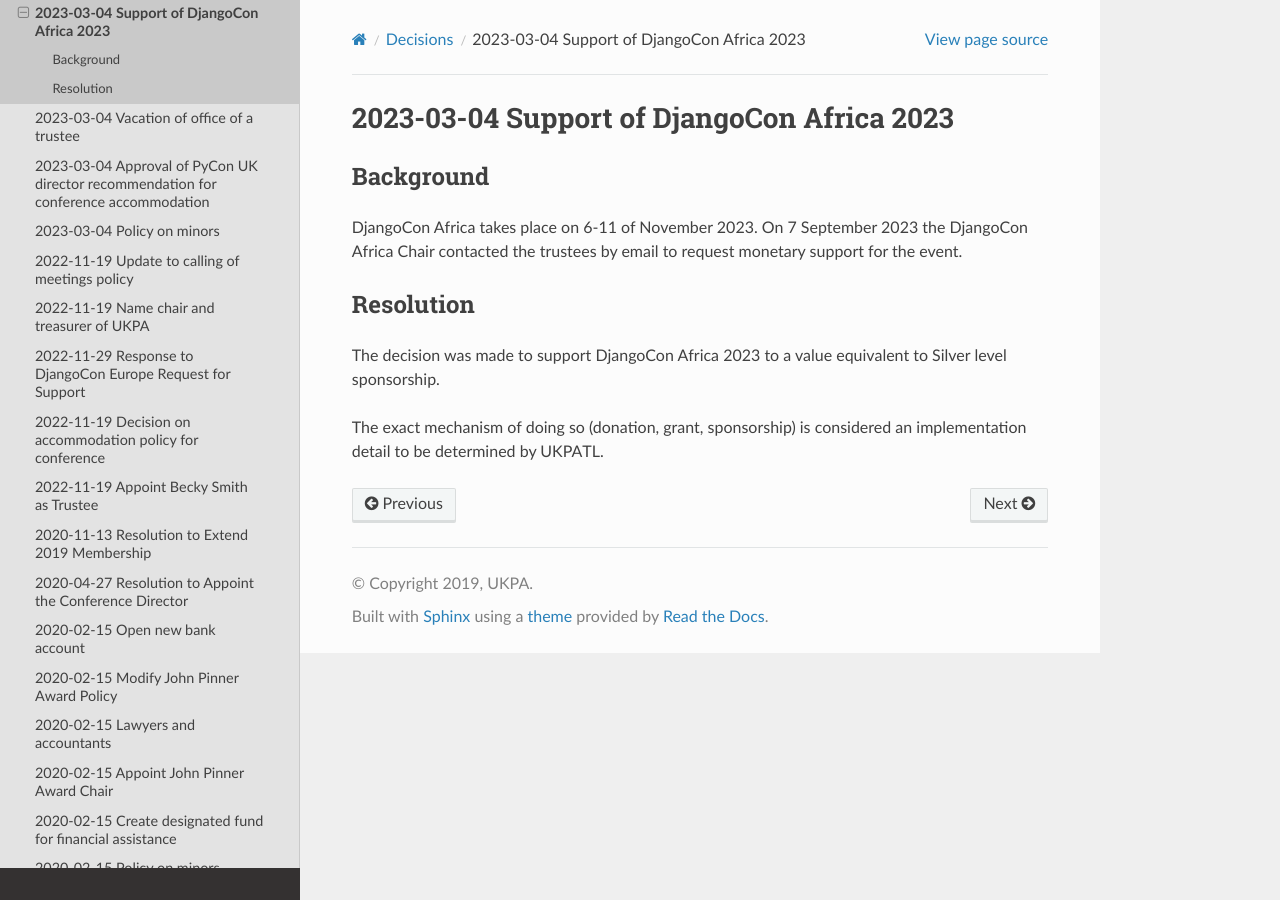
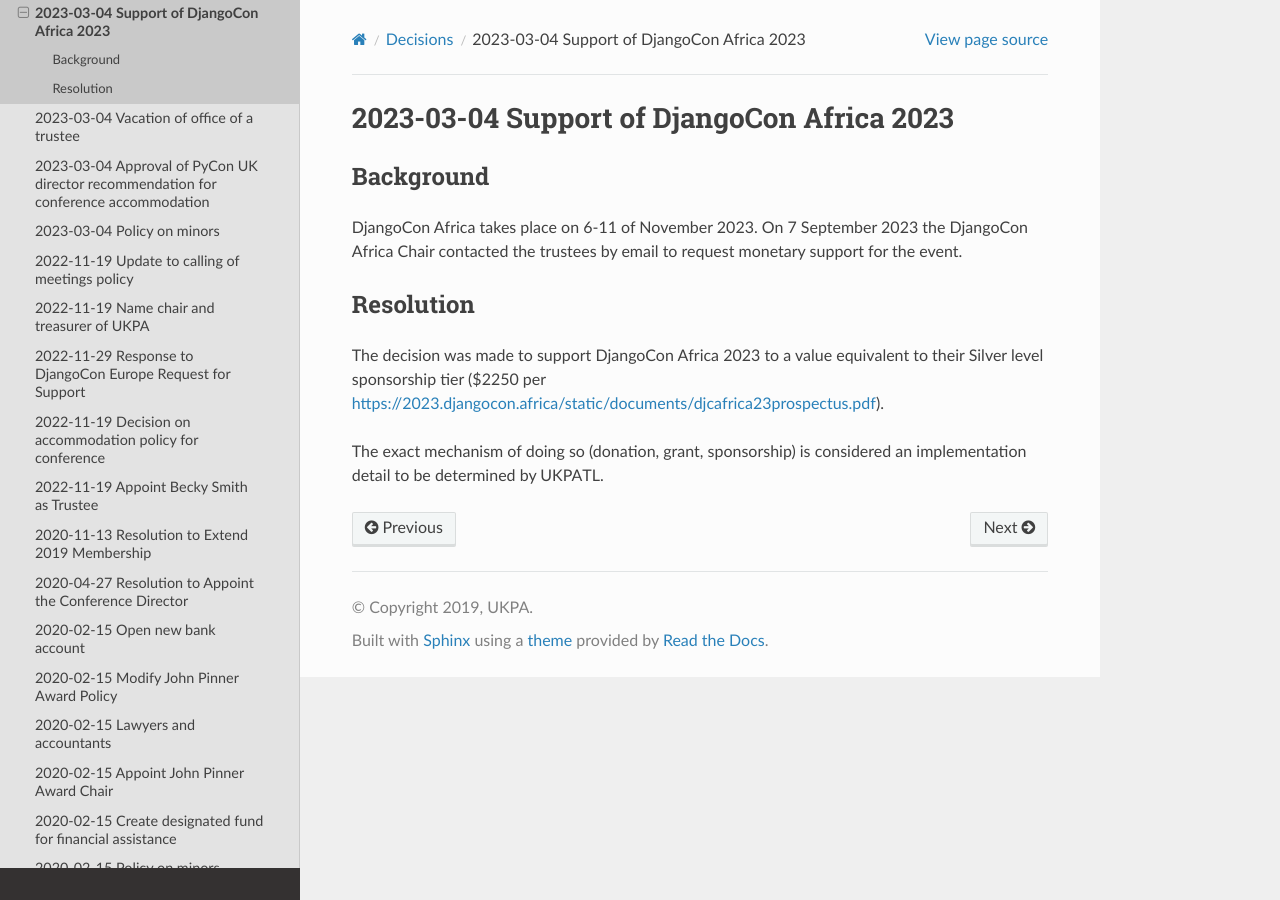
Before and after one commit to UKPythonAssociation/ukpa-internaldocs, a Sphinx documentation site: the page built from source/decisions/2023-09-25-support-djangocon-africa.rst, in a window 1280 px wide. Built offline with Sphinx 7.4.7 and the Read the Docs theme 2.0.0, drawn with Linux system fonts in a browser that asks for light colours.

Commit message:
Update source/decisions/2023-09-25-support-djangocon-africa.rst
Co-authored-by: Kristian Glass <github@doismellburning.co.uk>

```diff
--- a/source/decisions/2023-09-25-support-djangocon-africa.rst
+++ b/source/decisions/2023-09-25-support-djangocon-africa.rst
@@ -12,7 +12,7 @@
 ----------
 
 The decision was made to support DjangoCon Africa 2023 to a value equivalent to
-Silver level sponsorship.
+their Silver level sponsorship tier ($2250 per https://2023.djangocon.africa/static/documents/djcafrica23prospectus.pdf).
 
 The exact mechanism of doing so (donation, grant, sponsorship) is considered an
 implementation detail to be determined by UKPATL.
```
